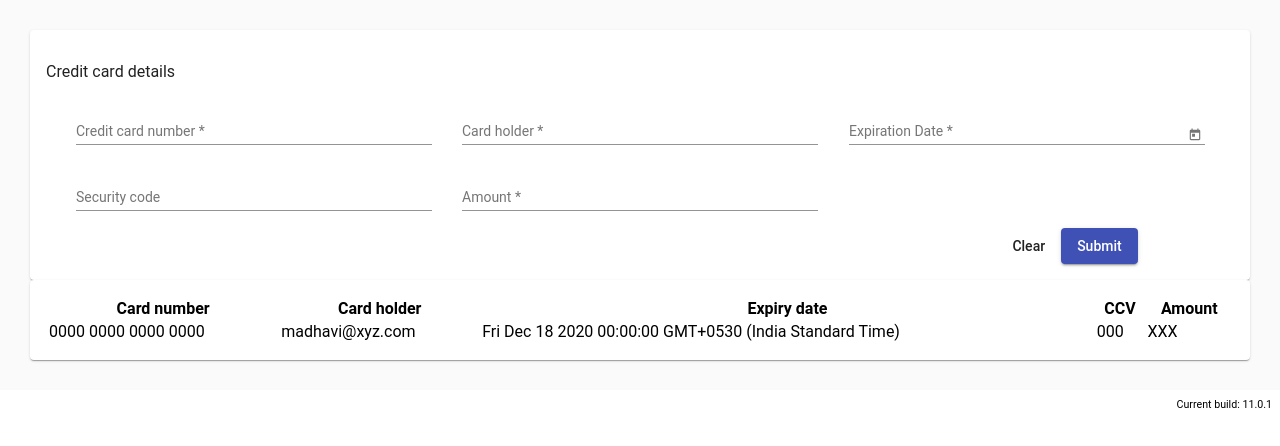
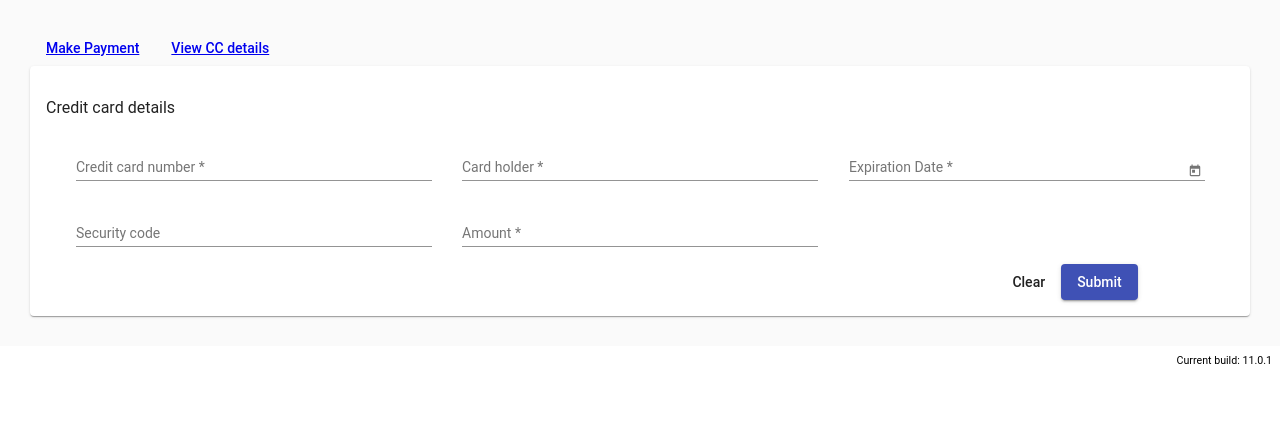
Before and after one commit to madhaviku/angular-mk, an Angular app: page /modelling in a window 1280 px wide. Shown: the top 446 px of the page. Built offline with nearby package versions, Linux system fonts and the light colour scheme.

Commit message:
3 files modified, 4 added

```diff
--- a/src/app/cc-modelling.html
+++ b/src/app/cc-modelling.html
@@ -1,37 +1,4 @@
-<mat-card>
-  <div class="formContainer">
-	<p>Credit card details</p>
-	<mat-form-field class="cc-container">
-		<mat-label>Credit card number</mat-label>
-		<input matInput [(ngModel)]="cardNumber" required />
-    </mat-form-field>
 
-		<mat-form-field class="cc-container">
-			<mat-label>Card holder</mat-label>
-			<input matInput [(ngModel)]="cardName" required />
-    </mat-form-field>
-
-			<mat-form-field class="cc-container">
-				<mat-label>Expiration Date</mat-label>
-				<input matInput [matDatepicker]="picker" [(ngModel)]="expiryDate" required />
-				<mat-datepicker-toggle matSuffix [for]="picker"></mat-datepicker-toggle>
-				<mat-datepicker touchUi #picker></mat-datepicker>
-			</mat-form-field>
-
-			<mat-form-field class="cc-container">
-				<mat-label>Security code</mat-label>
-				<input matInput placeholder="CCV" [(ngModel)]="securiyCode" maxlength="3"/>
-    </mat-form-field>
-
-				<mat-form-field class="cc-container">
-					<mat-label>Amount</mat-label>
-					<input matInput [(ngModel)]="amount" required />
-    </mat-form-field>
-					<div class="float-right">
-						<button mat-button >Clear </button>
-						<button mat-raised-button color="primary" (click)="submitData()">Submit </button>
-					</div>
-  </div>
-</mat-card>
-<div>
-<mat-card > <app-cc-details></app-cc-details></mat-card></div>
+<button mat-button><a routerLink="/modelling">Make Payment</a></button>
+<button mat-button><a routerLink="/cc-details">View CC details</a></button>
+<router-outlet></router-outlet>
--- a/src/app/cc-modelling.ts
+++ b/src/app/cc-modelling.ts
@@ -1,5 +1,6 @@
 import { Component } from "@angular/core";
 import { CardService } from "./card.service";
+import { Router } from "@angular/router";
 
 /** @title Simple form field */
 @Component({
@@ -14,7 +15,10 @@ export class CcModelling {
   securiyCode: string;
   amount: string;
 
-  constructor(private cardService: CardService) {}
+  constructor(
+    private cardService: CardService,
+    private readonly router: Router
+  ) {}
 
   submitData() {
     const paymentData = {
@@ -26,4 +30,8 @@ export class CcModelling {
     };
     this.cardService.setpayment(paymentData);
   }
+
+  viewDetails() {
+    this.router.navigate(["/cc-details"]);
+  }
 }
--- /dev/null
+++ b/src/app/cc-request/cc-request.component.css
@@ -0,0 +1,13 @@
+.cc-container {
+  width:30%;
+}
+
+.mat-form-field {
+  margin-left: 30px;
+  margin-top: 10px;
+  font-size: 14px;
+}
+
+.float-right{
+  margin-left: 80%;
+}
--- /dev/null
+++ b/src/app/cc-request/cc-request.component.html
@@ -0,0 +1,37 @@
+<router-outlet></router-outlet>
+<mat-card>
+	<div class="formContainer">
+		<p>Credit card details</p>
+		<mat-form-field class="cc-container">
+			<mat-label>Credit card number</mat-label>
+			<input matInput [(ngModel)]="cardNumber" required />
+    </mat-form-field>
+
+			<mat-form-field class="cc-container">
+				<mat-label>Card holder</mat-label>
+				<input matInput [(ngModel)]="cardName" required />
+    </mat-form-field>
+
+				<mat-form-field class="cc-container">
+					<mat-label>Expiration Date</mat-label>
+					<input matInput [matDatepicker]="picker" [(ngModel)]="expiryDate" required />
+					<mat-datepicker-toggle matSuffix [for]="picker"></mat-datepicker-toggle>
+					<mat-datepicker touchUi #picker></mat-datepicker>
+				</mat-form-field>
+
+				<mat-form-field class="cc-container">
+					<mat-label>Security code</mat-label>
+					<input matInput placeholder="CCV" [(ngModel)]="securiyCode" maxlength="3"/>
+    </mat-form-field>
+
+					<mat-form-field class="cc-container">
+						<mat-label>Amount</mat-label>
+						<input matInput [(ngModel)]="amount" required />
+    </mat-form-field>
+						<div class="float-right">
+							<button mat-button >Clear </button>
+							<button mat-raised-button color="primary" (click)="submitData()">Submit </button>
+						</div>
+	</div>
+</mat-card>
+<div>
--- /dev/null
+++ b/src/app/cc-request/cc-request.component.ts
@@ -0,0 +1,32 @@
+import { Component } from "@angular/core";
+import { CardService } from "../card.service";
+import { Router } from "@angular/router";
+
+@Component({
+  selector: "app-cc-request",
+  templateUrl: "./cc-request.component.html",
+  styleUrls: ["./cc-request.component.css"]
+})
+export class CcRequestComponent {
+  cardNumber: string;
+  cardName: string;
+  expiryDate: string;
+  securiyCode: string;
+  amount: string;
+
+  constructor(
+    private cardService: CardService,
+    private readonly router: Router
+  ) {}
+
+  submitData() {
+    const paymentData = {
+      cardNumber: this.cardNumber,
+      cardName: this.cardName,
+      expiryDate: this.expiryDate,
+      securiyCode: this.securiyCode,
+      amount: this.amount
+    };
+    this.cardService.setpayment(paymentData);
+  }
+}
--- a/src/main.ts
+++ b/src/main.ts
@@ -9,9 +9,10 @@ import { platformBrowserDynamic } from "@angular/platform-browser-dynamic";
 import { BrowserAnimationsModule } from "@angular/platform-browser/animations";
 import { DemoMaterialModule } from "./app/material-module";
 import { CcDetailsComponent } from "./app/cc-details/cc-details.component";
+import { CcRequestComponent } from "./app/cc-request/cc-request.component";
 import { CardService } from "./app/card.service";
 import { CcModelling } from "./app/cc-modelling";
-
+import { AppRoutingModule } from "./app/app-routing.module";
 
 // Default MatFormField appearance to 'fill' as that is the new recommended approach and the
 // `legacy` and `standard` appearances are scheduled for deprecation in version 10.
@@ -23,12 +24,12 @@ import { CcModelling } from "./app/cc-modelling";
     FormsModule,
     HttpClientModule,
     DemoMaterialModule,
-    MatNativeDateModule
+    MatNativeDateModule, AppRoutingModule
   ],
-  entryComponents: [CcModelling, CcDetailsComponent,],
-  declarations: [CcModelling, CcDetailsComponent],
+  entryComponents: [CcModelling,CcRequestComponent, CcDetailsComponent],
+  declarations: [CcModelling,CcRequestComponent, CcDetailsComponent],
   bootstrap: [CcModelling],
-  providers: [CardService,]
+  providers: [CardService]
 })
 export class AppModule {}
 
```
Also changed, not shown: src/app/app-routing.module.ts (added, +18 -0 lines).
